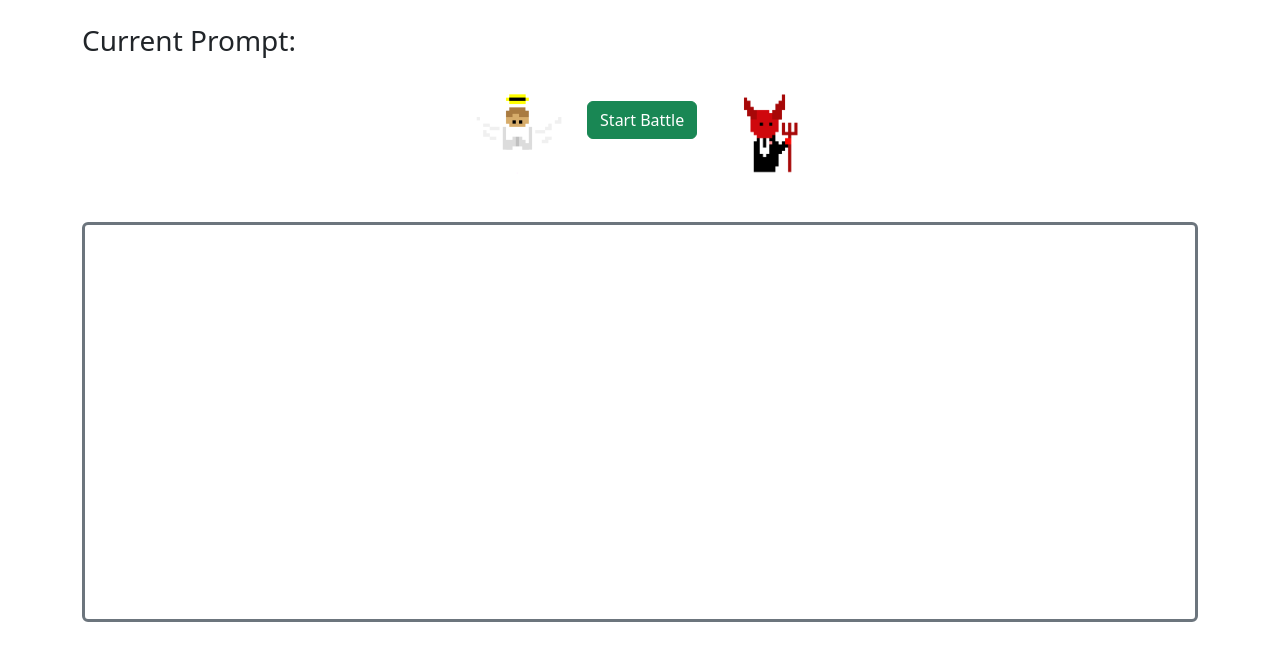
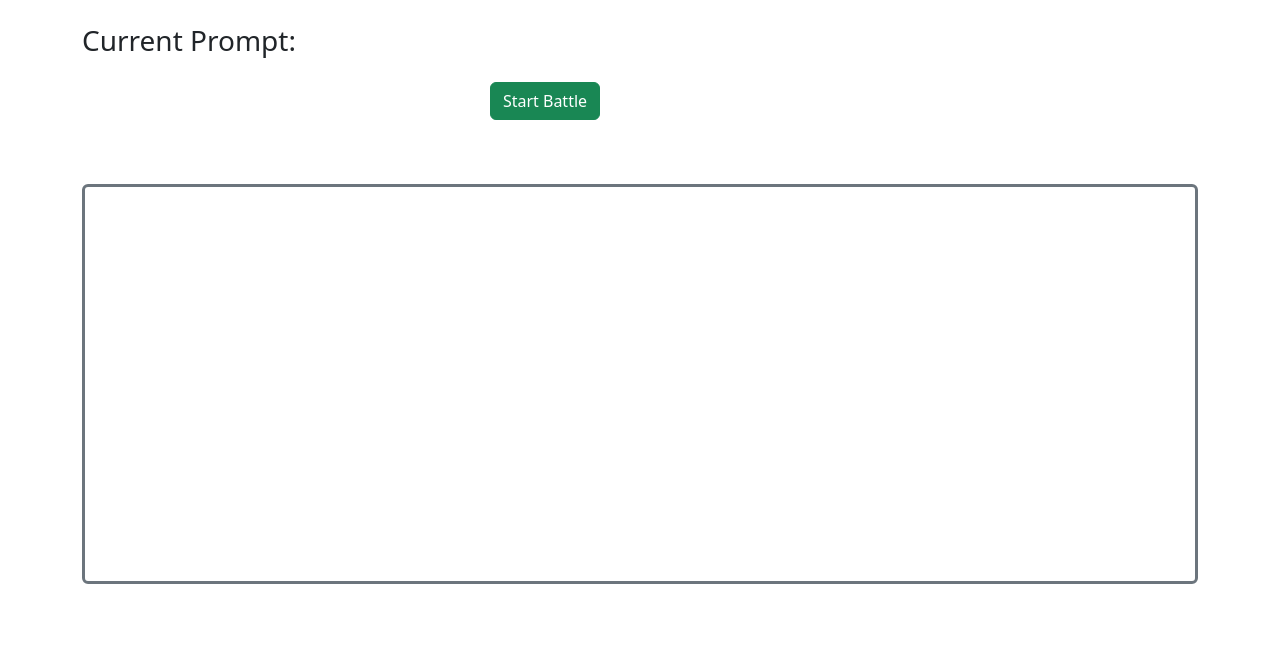
Before and after one commit to dusenkajozef/Super_Legal, a React (Create React App) app: page /battle in a window 1280 px wide. Shown: the top 660 px of the page. Built offline with nearby package versions, Linux system fonts and the light colour scheme.

Commit message:
modify battle page

```diff
--- a/src/components/screens/battleScreen.jsx
+++ b/src/components/screens/battleScreen.jsx
@@ -1,4 +1,4 @@
-import React, { useState } from 'react';
+import React, { useEffect, useState } from 'react';
 import { useSelector, useDispatch} from 'react-redux';
 import { Container, Row, Col, Button } from 'react-bootstrap';
 //import MessageBox from '../messageBox';
@@ -20,13 +20,20 @@ export default function BattleScreen() {
 
     const dispatch = useDispatch();
 
-    const handleStartBattleClick =  async () => {
-        setAreAIsBattling(!areAIsBattling);
-        const goodBattleResponse = await apiGetBattleGoodMessage(prompt, goodMessages, badMessages)
-        dispatch(addGoodMessage(goodBattleResponse.response))
-        const badBattleResponse = await apiGetBattleBadMessage(prompt, goodMessages, badMessages)
-        dispatch(addBadMessage(badBattleResponse.response))
+    const sleep = (ms) => new Promise((resolve) => setTimeout(resolve, ms));
+
+
+    const handleStartBattleClick = async () => {
+      setAreAIsBattling(true);
+      for(let i = 0; i < 4; i++) {
+        const goodBattleResponse = await apiGetBattleGoodMessage(prompt, goodMessages, badMessages);
+        dispatch(addGoodMessage(goodBattleResponse.response));
+        await sleep(1000);
+        const badBattleResponse = await apiGetBattleBadMessage(prompt, goodMessages, badMessages);
+        dispatch(addBadMessage(badBattleResponse.response));
       }
+      setAreAIsBattling(false);
+    };
 
     return (
         <Container className="my-4 position-relative">
@@ -43,41 +50,16 @@ export default function BattleScreen() {
                         </div>
                     )}
                 </Col>
-
-                {/* Angel image, Battle button, and Devil image in the middle */}
-                <Col xs={12} md={4} className="d-flex justify-content-center align-items-center">
-                    {/* Angel image on the left */}
-                    <img
-                        src={AngelImage}
-                        alt="Angel"
-                        style={{
-                            maxWidth: '100%',
-                            height: 'auto',
-                            maxHeight: '100px',
-                        }}
-                    />
-
+                <Col xs={12} md={2} className="d-flex justify-content-center align-items-center">
                 <Button
                     variant={areAIsBattling ? 'danger' : 'success'}
                     onClick={handleStartBattleClick}
-                        className="mb-4 mx-3"
+                    className="mb-4"
+                    disabled = {areAIsBattling ? true : false}
                 >
-                        {areAIsBattling ? 'End Battle' : 'Start Battle'}
+                    {areAIsBattling ? 'Battleing' : 'Start Battle'}
                 </Button>
-
-                    {/* Devil image on the right */}
-                    <img
-                        src={DevilImage}
-                        alt="Devil"
-                        style={{
-                            maxWidth: '100%',
-                            height: 'auto',
-                            maxHeight: '100px',
-                        }}
-                    />
                 </Col>
-
-                {/* First bad message */}
                 <Col xs={12} md={4} className="d-flex justify-content-end">
                     {badMessages.length > 0 && (
                         <div className="p-3 rounded-3 bg-danger text-white">
```
Lines whose indentation alone changed are shown as unchanged.
